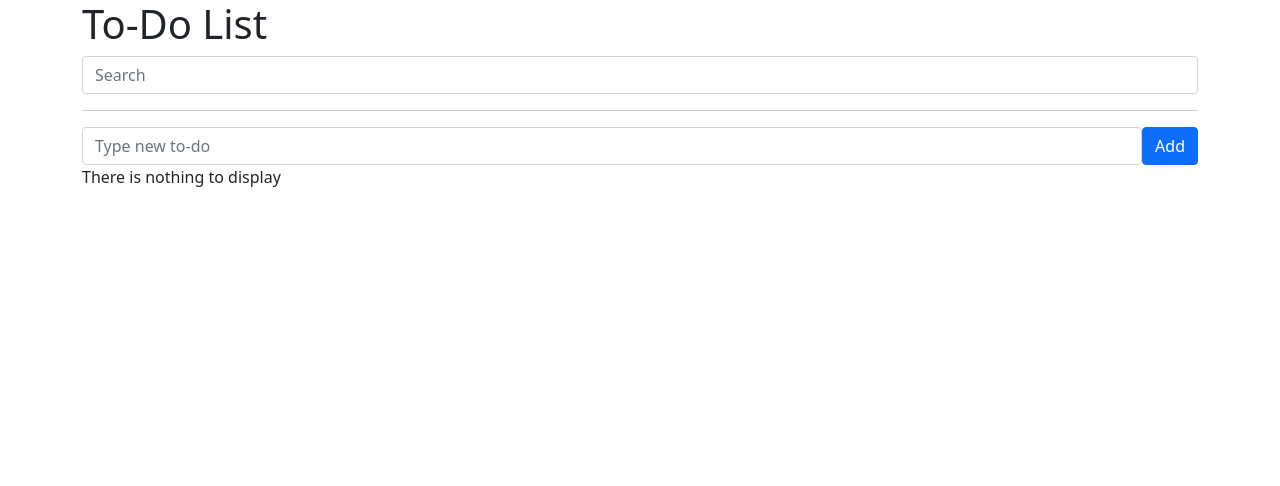
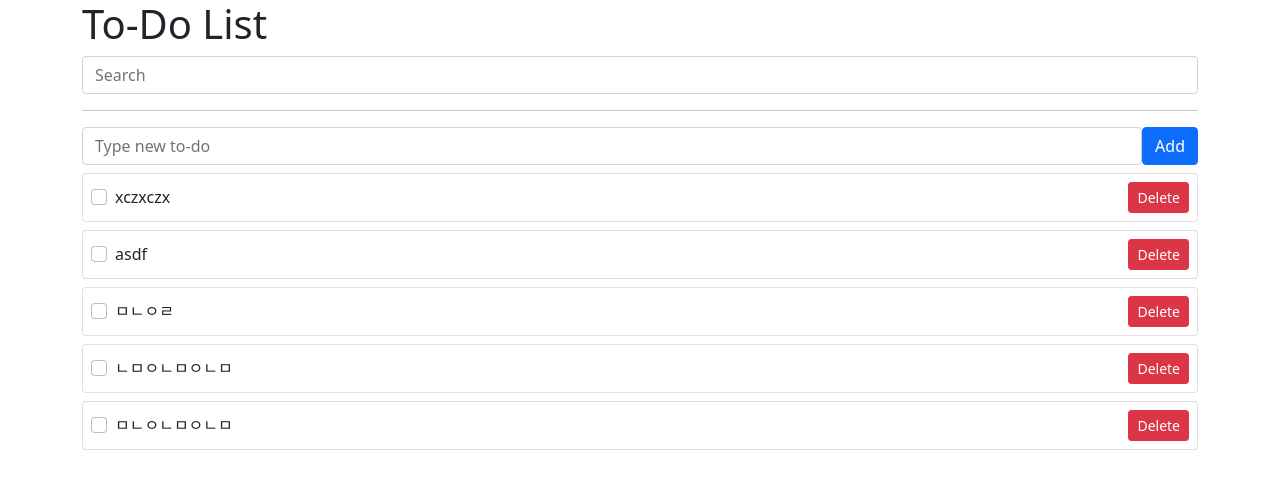
Before and after one commit to one4all93/vue3-project, a Vue app: page / in a window 1280 px wide. Shown: the top 486 px of the page. Built offline with nearby package versions, Linux system fonts and the light colour scheme; data requests are answered from the project's data file.

Commit message:
30 To-Do db에서 삭제하기 ..ing

```diff
--- /dev/null
+++ b/db.json
@@ -0,0 +1,29 @@
+{
+  "todos": [
+    {
+      "subject": "xczxczx",
+      "completed": false,
+      "id": 1
+    },
+    {
+      "subject": "asdf",
+      "completed": false,
+      "id": 2
+    },
+    {
+      "subject": "ㅁㄴㅇㄹ",
+      "completed": false,
+      "id": 3
+    },
+    {
+      "subject": "ㄴㅁㅇㄴㅁㅇㄴㅁ",
+      "completed": false,
+      "id": 4
+    },
+    {
+      "subject": "ㅁㄴㅇㄴㅁㅇㄴㅁ",
+      "completed": false,
+      "id": 5
+    }
+  ]
+}
--- a/package.json
+++ b/package.json
@@ -8,6 +8,7 @@
     "lint": "vue-cli-service lint"
   },
   "dependencies": {
+    "axios": "^0.26.0",
     "core-js": "^3.8.3",
     "vue": "^3.2.13"
   },
--- a/src/App.vue
+++ b/src/App.vue
@@ -18,6 +18,7 @@
     <hr>
 
     <TodoSimpleForm @add-todo="addTodo" />
+    <div style="color:red">{{ error }}</div>
 
     <div v-if="!filteredTodos.length">
       There is nothing to display
@@ -34,6 +35,7 @@
 import { ref, computed } from 'vue';
 import TodoSimpleForm from './components/TodoSimpleForm.vue';
 import TodoList from './components/TodoList.vue';
+import axios from 'axios';
 
 export default {
   components: {
@@ -43,9 +45,54 @@ export default {
   setup() {
 
     const todos = ref([]);
+    const error = ref('');
 
-    const addTodo = (todo) => {
-      todos.value.push(todo);
+    const getTodos = async () => {
+      try{
+        const res = await axios.get('http://localhost:3000/todos');
+        todos.value = res.data;
+      }catch(err){
+        error.value = 'Something went Wrong!!';
+        console.log(err);
+      }
+    }
+
+    getTodos();
+
+    // .then 사용 시
+    // const addTodo = (todo) => {
+    //   error.value = '';
+    //   console.log('start');
+    //   // 데이터베이스 투두를 지정
+    //   axios.post('http://localhost:3000/todos',{
+    //     subject: todo.subject,
+    //     completed: todo.completed,
+    //   }).then(res =>{
+    //     console.log(res);
+    //     todos.value.push(res.data);
+    //   }).catch(err => {
+    //     console.log(err);
+    //     error.value = 'Something went Wrong!!';
+    //   });
+    //   console.log('hello');
+    // };
+
+    //await 사용 시
+    const addTodo = async (todo) => {
+      error.value = '';
+      // console.log('start');
+      // 데이터베이스 투두를 지정
+      try {
+        const res = await axios.post('http://localhost:3000/todos',{
+          subject: todo.subject,
+          completed: todo.completed,
+        });
+        // console.log(res);
+        todos.value.push(res.data);
+      }catch (err){
+        error.value = 'Something went Wrong!!';
+      }
+      // console.log('hello');
     };
 
     const searchText = ref('');
@@ -65,6 +112,8 @@ export default {
     };
 
     const deleteTodo = (index) => {
+      const id = todos.value[index].id;
+      axios.delete('http://localhost:3000/todos');
       todos.value.splice(index, 1);
     };
 
@@ -86,6 +135,8 @@ export default {
       toggleTodo,
       searchText,
       filteredTodos,
+      error,
+      getTodos,
       // count,
       // doubleCountComputed,
       // doubleCountMethod,
```
Also changed, not shown: 1 other file (tests, documents, lock files or other folders).
